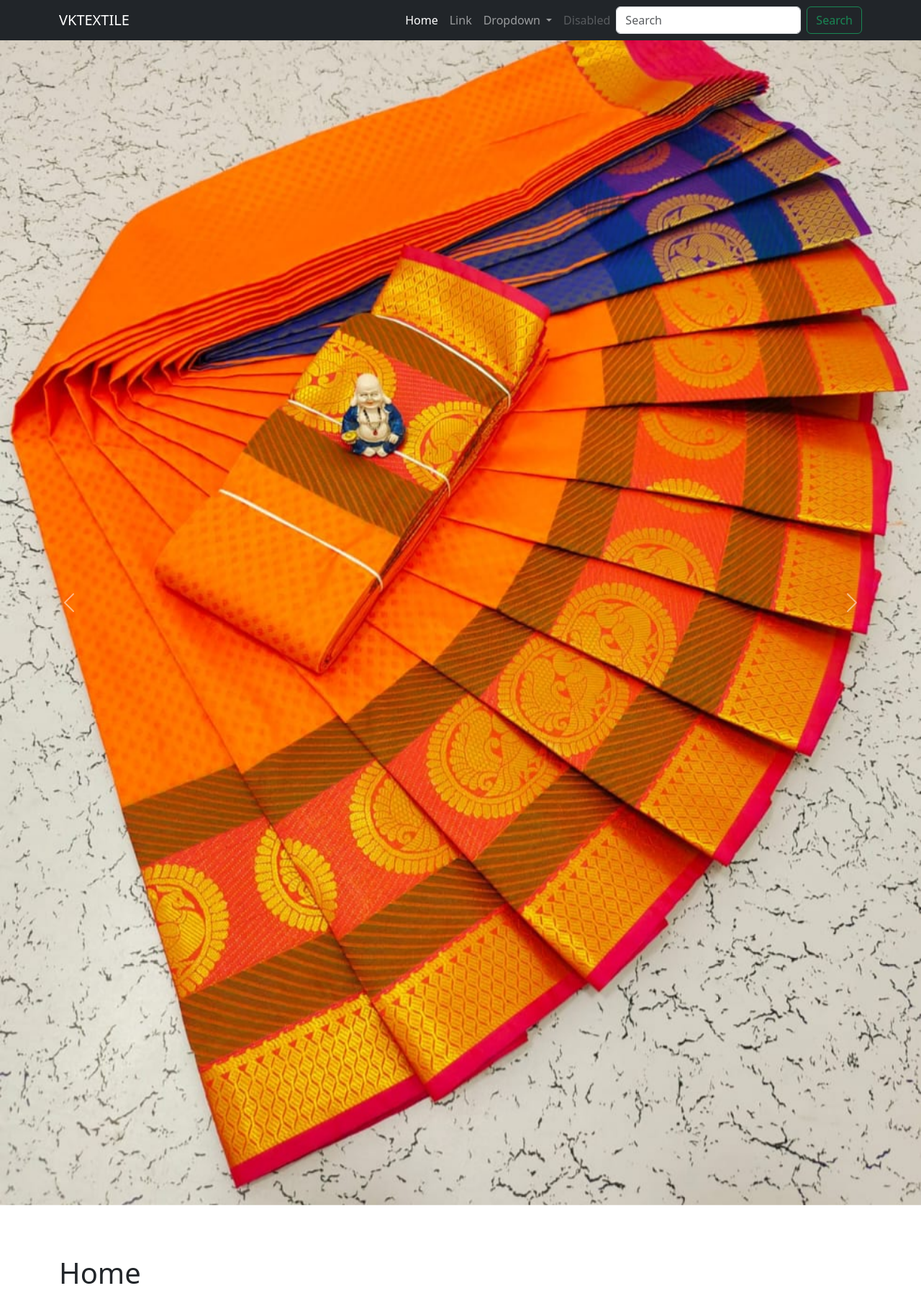
After one commit to PARTHIBAN-007/E-commerce, a Django app: page / in a window 1280 px wide. The commit adds this page. Shown: the whole page at 72% size. Run offline with Django 4.2, Linux system fonts and the light colour scheme.

Commit message:
first commit

```diff
--- /dev/null
+++ b/commerce/templates/shop/includes/navbar.html
@@ -0,0 +1,36 @@
+<nav class="navbar navbar-expand-lg  navbar-dark bg-dark fixed-top">
+    <div class="container">
+      <a class="navbar-brand" href="#">VKTEXTILE</a>
+      <button class="navbar-toggler" type="button" data-bs-toggle="collapse" data-bs-target="#navbarSupportedContent" aria-controls="navbarSupportedContent" aria-expanded="false" aria-label="Toggle navigation">
+        <span class="navbar-toggler-icon"></span>
+      </button>
+      <div class="collapse navbar-collapse" id="navbarSupportedContent">
+        <ul class="navbar-nav ms-auto mb-2 mb-lg-0">
+          <li class="nav-item">
+            <a class="nav-link active" aria-current="page" href="#">Home</a>
+          </li>
+          <li class="nav-item">
+            <a class="nav-link" href="#">Link</a>
+          </li>
+          <li class="nav-item dropdown">
+            <a class="nav-link dropdown-toggle" href="#" role="button" data-bs-toggle="dropdown" aria-expanded="false">
+              Dropdown
+            </a>
+            <ul class="dropdown-menu">
+              <li><a class="dropdown-item" href="#">Action</a></li>
+              <li><a class="dropdown-item" href="#">Another action</a></li>
+              <li><hr class="dropdown-divider"></li>
+              <li><a class="dropdown-item" href="#">Something else here</a></li>
+            </ul>
+          </li>
+          <li class="nav-item">
+            <a class="nav-link disabled" aria-disabled="true">Disabled</a>
+          </li>
+        </ul>
+        <form class="d-flex" role="search">
+          <input class="form-control me-2" type="search" placeholder="Search" aria-label="Search">
+          <button class="btn btn-outline-success" type="submit">Search</button>
+        </form>
+      </div>
+    </div>
+  </nav>
--- /dev/null
+++ b/commerce/templates/shop/includes/slider.html
@@ -0,0 +1,26 @@
+{% load static %}
+
+<div id="carouselExampleControls" class="carousel slide" data-bs-ride="carousel">
+    <div class="carousel-inner">
+      <div class="carousel-item active">
+        <img src="{% static 'images/1.jpg' %}" class="d-block w-100" alt="...">
+      </div>
+      <div class="carousel-item">
+        <img src="{% static 'images/2.jpg' %}" class="d-block w-100" alt="...">
+      </div>
+      <div class="carousel-item">
+        <img src="{% static 'images/3.jpg' %}" class="d-block w-100" alt="...">
+      </div>
+      <div class="carousel-item">
+        <img src="{% static 'images/4.jpg' %}" class="d-block w-100" alt="...">
+      </div>
+    </div>
+    <button class="carousel-control-prev" type="button" data-bs-target="#carouselExampleControls" data-bs-slide="prev">
+      <span class="carousel-control-prev-icon" aria-hidden="true"></span>
+      <span class="visually-hidden">Previous</span>
+    </button>
+    <button class="carousel-control-next" type="button" data-bs-target="#carouselExampleControls" data-bs-slide="next">
+      <span class="carousel-control-next-icon" aria-hidden="true"></span>
+      <span class="visually-hidden">Next</span>
+    </button>
+  </div>
--- a/commerce/templates/shop/index.html
+++ b/commerce/templates/shop/index.html
@@ -1 +1,14 @@
-<h1>home</h1>
+{% extends 'shop/layouts/main.html' %}
+
+{% block title %}
+VKTEXTILE | home
+{% endblock title %}
+
+{% block content %}
+{% include  'shop/includes/slider.html' %}
+ <div class= "container " style = "margin-top:70px ;">
+    <div class= "row">
+        <div class= "col-12"><h1>Home</h1></div>
+    </div>
+ </div>
+{% endblock content %}
--- /dev/null
+++ b/commerce/templates/shop/layouts/main.html
@@ -0,0 +1,22 @@
+<!doctype html>
+<html lang="en">
+  <head>
+    <meta charset="utf-8">
+    <meta name="viewport" content="width=device-width, initial-scale=1">
+    <title>
+        {% block title %}
+        {% endblock title %}
+    </title>
+    <link href="https://cdn.jsdelivr.net/npm/bootstrap@5.3.2/dist/css/bootstrap.min.css" rel="stylesheet" integrity="sha384-T3c6CoIi6uLrA9TneNEoa7RxnatzjcDSCmG1MXxSR1GAsXEV/Dwwykc2MPK8M2HN" crossorigin="anonymous">
+  </head>
+  <body>
+
+    {% include  'shop/includes/navbar.html' %}
+    {% block content %}
+    {% endblock content %}
+
+    {% block scripts%}
+    {% endblock scripts%}
+    <script src="https://cdn.jsdelivr.net/npm/bootstrap@5.3.2/dist/js/bootstrap.bundle.min.js" integrity="sha384-C6RzsynM9kWDrMNeT87bh95OGNyZPhcTNXj1NW7RuBCsyN/o0jlpcV8Qyq46cDfL" crossorigin="anonymous"></script>
+  </body>
+</html>
--- a/commerce/urls.py
+++ b/commerce/urls.py
@@ -2,5 +2,6 @@ from django.urls import path
 from . import views
 
 urlpatterns = [
-    path('home',views.home,name="home")
+    path('',views.home,name="home"),
+    path('register',views.register,name="register"),
 ]
--- a/commerce/views.py
+++ b/commerce/views.py
@@ -3,3 +3,6 @@ from django.shortcuts import render
 # Create your views here.
 def home(request):
     return render(request,"shop/index.html")
+
+def register(request):
+    return render(request,"shop/register.html")
```
Also changed, not shown: commerce/admin.py (+6 -1 lines), commerce/models.py (+32 -1 lines), commerce/templates/shop/register.html (added, +13 -0 lines), web_project/settings.py (+8 -0 lines), commerce/migrations/0001_initial.py (added), media/uploads/202401241604416d74b155-7e00-4e4f-9190-080165a3c116_1.jpg (added), media/uploads/202401241607016d74b155-7e00-4e4f-9190-080165a3c116_1.jpg (added), media/uploads/202401241607386d74b155-7e00-4e4f-9190-080165a3c116_1.jpg (added), media/uploads/20240124161348961da1b6-e77b-4384-87cd-5f60428ca946.jpg (added), static/images/1.jpg (added), static/images/2.jpg (added), static/images/3.jpg (added), static/images/4.jpg (added).
